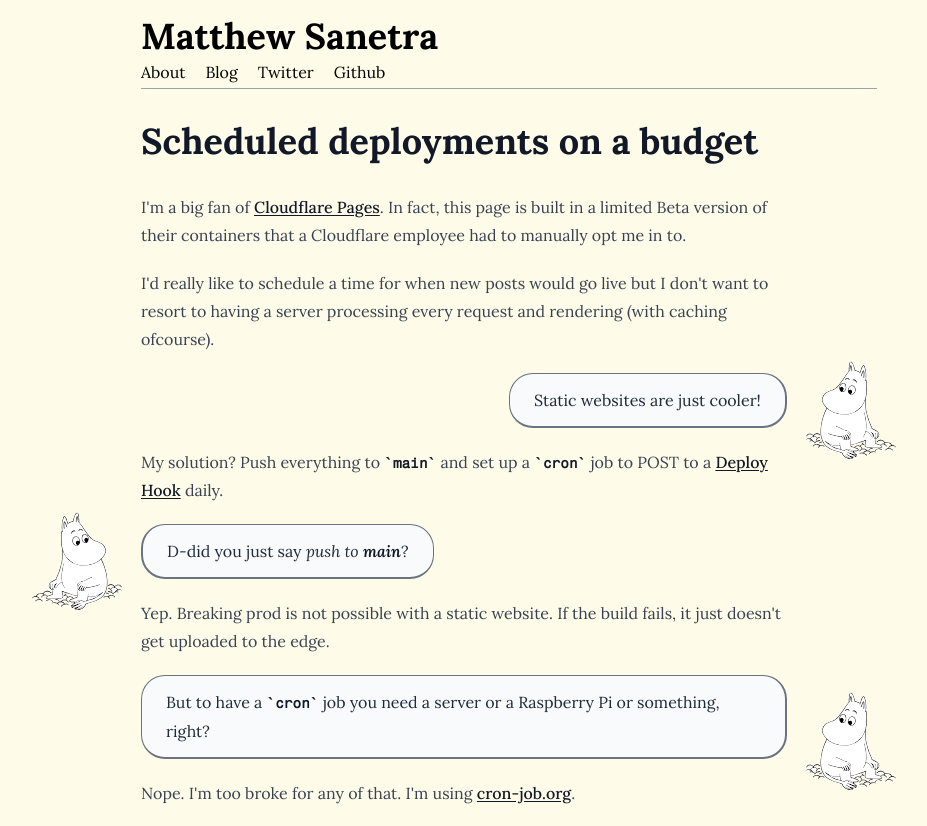
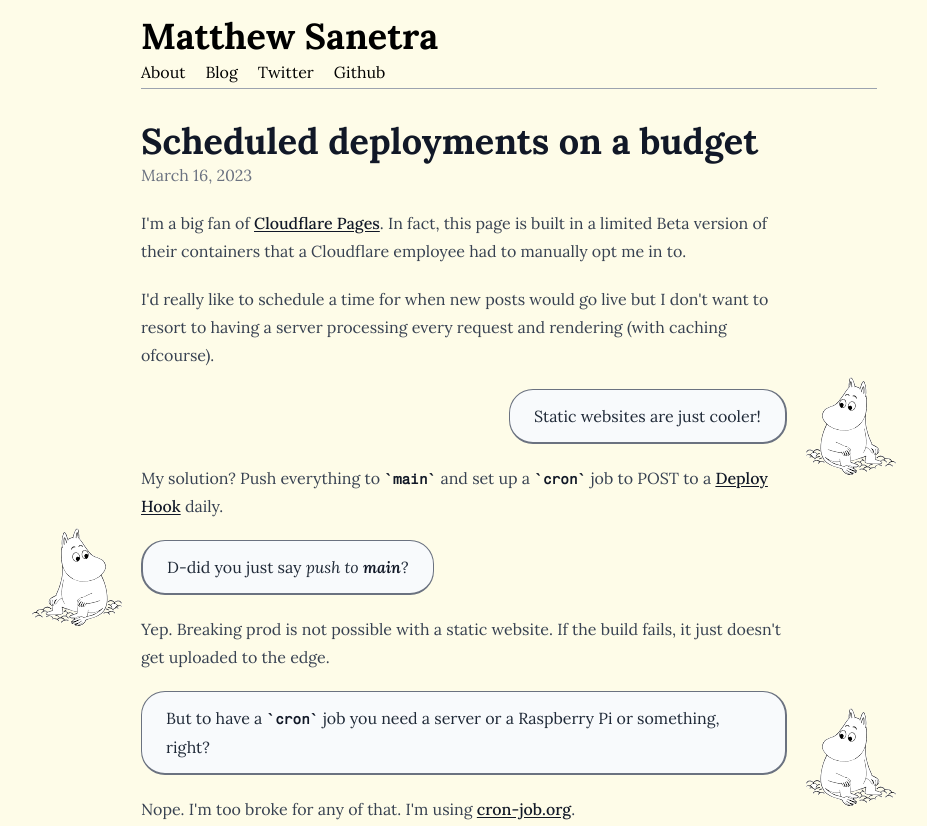
Before and after one commit to matthewsanetra/blog, an Astro site: page /blog/scheduling-on-a-budget in a window 1280 px wide. Shown: the top 826 px of the page, without its empty margins (131-1058 px from the left). Built offline with nearby package versions, Linux system fonts and the light colour scheme; Astro itself is replaced by a stand-in of ours.

Commit message:
Add publish date to posts

```diff
--- a/src/layouts/BlogPost.astro
+++ b/src/layouts/BlogPost.astro
@@ -16,6 +16,8 @@
 }
 
 const { frontmatter } = Astro.props;
+
+const heading = frontmatter.titleHeadingOverride ?? frontmatter.title;
 ---
 
 <html lang="en" class="overflow-x-hidden">
@@ -42,7 +44,21 @@
         <article
           class="prose prose-a:underline-offset-2 prose-pre:border prose-pre:border-slate-500"
         >
-          <h1>{frontmatter.titleHeadingOverride ?? frontmatter.title}</h1>
+          <h1 class:list={frontmatter.date ? "mb-0" : ""}>{heading}</h1>
+          {
+            frontmatter.date && (
+              <time
+                class="text-gray-500"
+                datetime={frontmatter.date.toISOString()}
+              >
+                {frontmatter.date.toLocaleDateString("en-US", {
+                  year: "numeric",
+                  month: "long",
+                  day: "numeric",
+                })}
+              </time>
+            )
+          }
           <slot />
         </article>
       </main>
```
Also changed, not shown: README.md.
